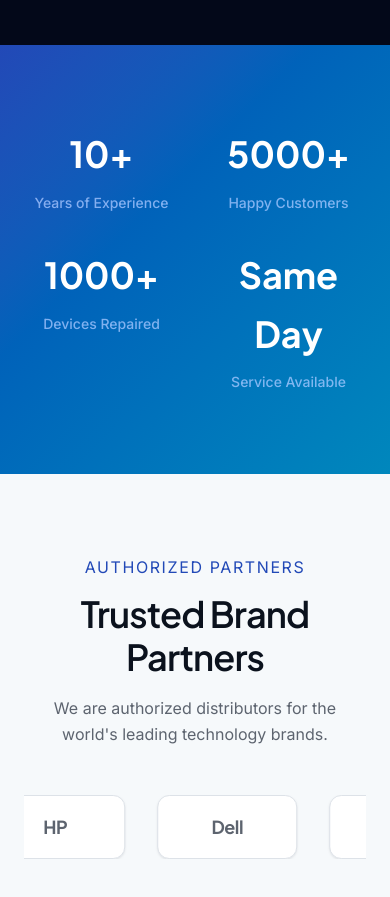
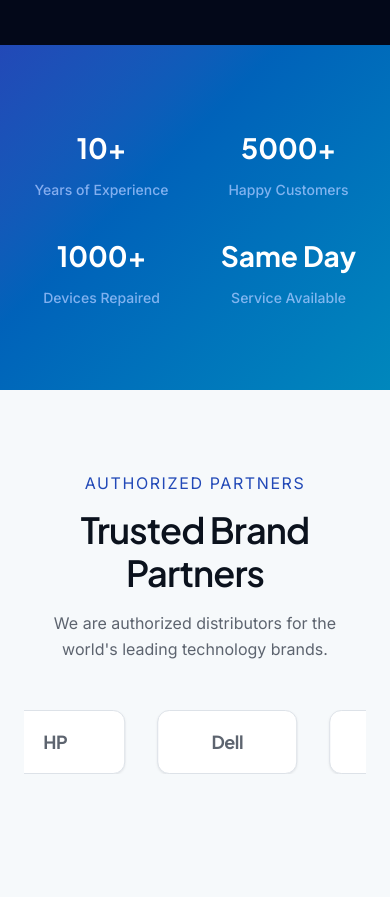
Before and after one commit to jayg191/naksh-computers, a Next.js app: page / in a window 390 px wide. Shown: the part 6180-7077 px from the top of the page. Built offline with nearby package versions, Linux system fonts and the light colour scheme.

Commit message:
Fix statistics section mobile text layout

```diff
--- a/src/features/home/sections/statistics-section.tsx
+++ b/src/features/home/sections/statistics-section.tsx
@@ -41,9 +41,9 @@ function AnimatedStat({ value, label }: { value: string; label: string }) {
 
   return (
     <motion.div ref={ref} variants={fadeInUp} className="text-center">
-      <p className="font-heading text-4xl font-bold text-white md:text-5xl">
-        {isInView ? displayValue : value}
-      </p>
+      <p className="font-heading text-[28px] sm:text-4xl md:text-5xl font-bold text-white whitespace-nowrap">
+          {isInView ? displayValue : value}
+        </p>
       <p className="mt-2 text-sm font-medium text-brand-200/70">{label}</p>
     </motion.div>
   );
```
